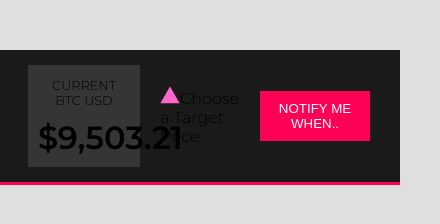
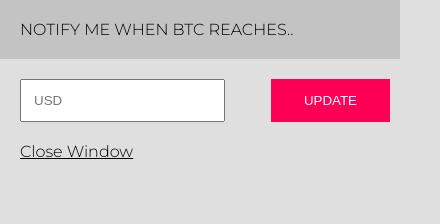
Before and after one commit to nio74/prova, an Electron app: page src/add.html in a window 400 px wide. Shown: the whole page, 440 px wide, since content can reach past the window. Drawn offline with Linux system fonts and the light colour scheme.

Commit message:
casa1907

```diff
--- a/assets/css/add.css
+++ b/assets/css/add.css
@@ -28,3 +28,10 @@ input {
     padding:20px;
     text-decoration:underline;
 }
+html,body {
+
+    background: rgba(226 , 226, 226, 0,5);
+    height: 100%;
+
+
+}
--- a/src/add.html
+++ b/src/add.html
@@ -10,19 +10,18 @@
     <link rel="stylesheet" href="../assets/css/add.css">
 </head>
 <body>
-    <div class="row">
-        <div id="price-container">
-            <p class="subtext">Current BTC USD</p>
-            <h1 id="price">$9,503.21</h1>
+    <p class="notify">Notify me when BTC reaches..</p>
+
+    <div class="row2">
+        <div>
+            <input id="notifyVal" placeholder="USD">
         </div>
-        <div id="goal-container">
-            <p><img src="../assets/images/up.svg"><span id="targetPrice">Choose a Target Price</span></p>
-        </div>
-        <div id="right-container">
-            <button id="notifyBtn">Notify me when..</button>
-        </div>
+        <button id="updateBtn">Update</button>
     </div>
 
-    <script src="index.js"></script>
+        <a id="closeBtn">Close Window</a><br>
+
+    </div>
+    <script src="add.js"></script
 </body>
 </html>
--- a/src/index.js
+++ b/src/index.js
@@ -1,15 +1,15 @@
 const electron = require('electron')
 const path = require('path')
-const browserWindow = electron.remote.BrowserWindow
+const BrowserWindow = electron.remote.BrowserWindow
 
 const notifyBtn = document.getElementById('notifyBtn')
 
 notifyBtn.addEventListener('click',function(event){
 
-const modalPath = path.join('file://',__dirname,'add.html')
-let win = new browserWindow({width: 400,height: 200 })
-win.on('close',function(){win = null})
-win.loadUrl(modalPath)
-win.show()
+    const modalPath = path.join('file://', __dirname,'add.html')
+    let win = new BrowserWindow({ frame: false, transparent: true, width: 400,height: 200 })
+    win.on('close',function(){win = null})
+    win.loadURL(modalPath)
+    win.show()
 
 })
```
